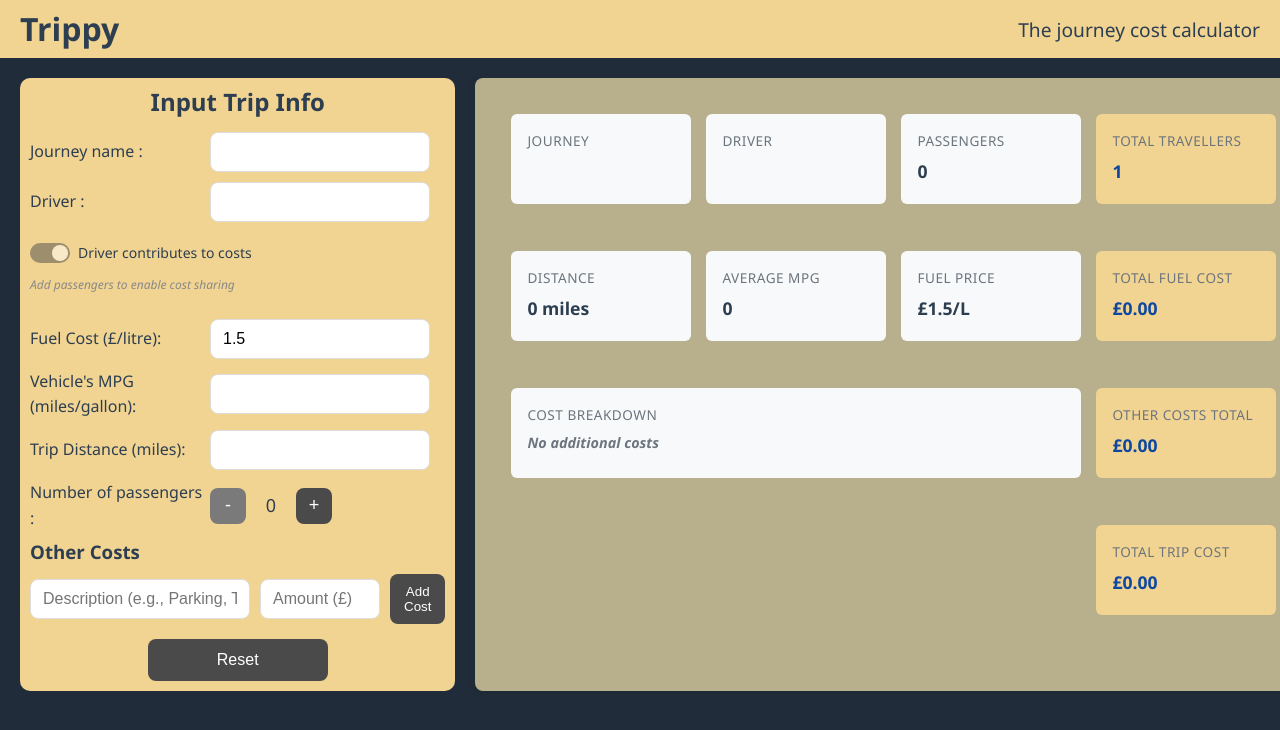
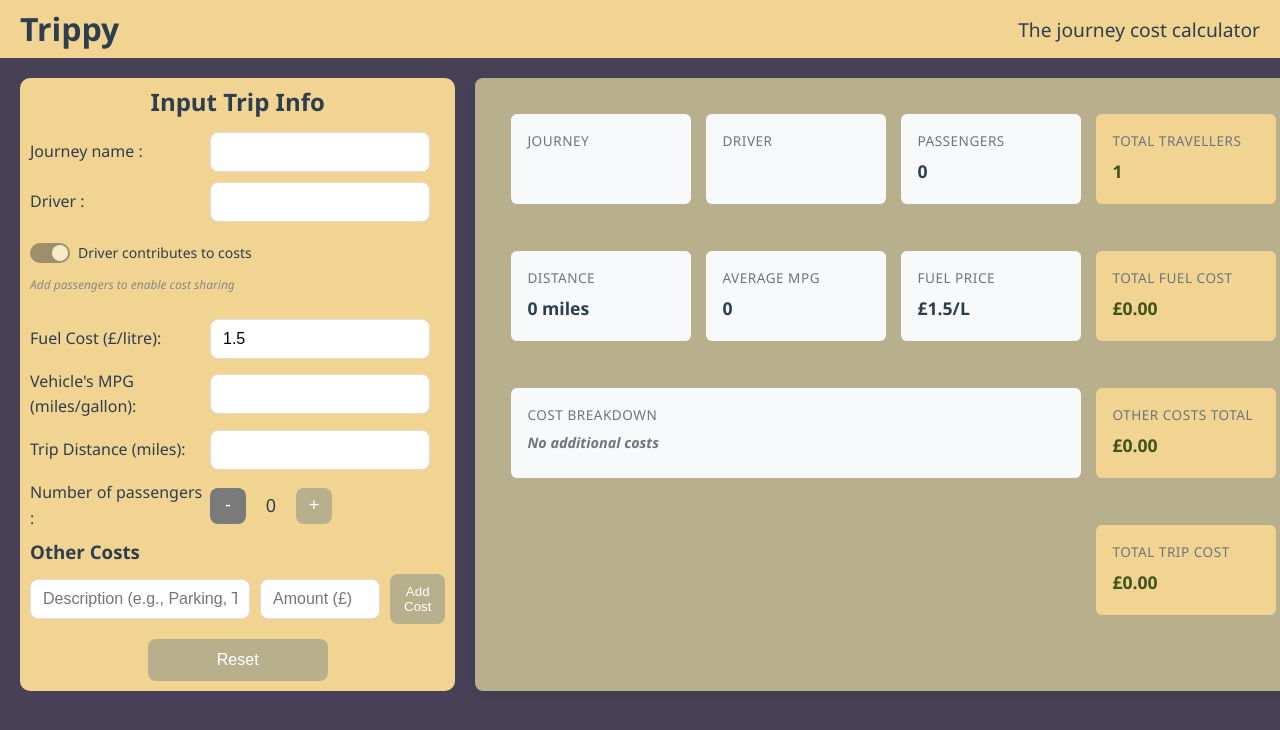
Before and after one commit to m1k3wn/trippy-journey-calculator, a React (Vite) app: page / in a window 1280 px wide. Shown: the top 730 px of the page. Built offline with nearby package versions, Linux system fonts and the light colour scheme.

Commit message:
adds colour scheme

```diff
--- a/src/components/OtherCosts.jsx
+++ b/src/components/OtherCosts.jsx
@@ -37,6 +37,7 @@ export default function OtherCosts({
           />
           <button
             type="button"
+            id="add-cost-button"
             onClick={addOtherCost}
             disabled={!currentOtherCost.description || !currentOtherCost.amount}
           >
--- a/src/index.css
+++ b/src/index.css
@@ -1,13 +1,13 @@
 /* Global styles */
 :root {
-  --primary-color: #4a6fa5;
-  --secondary-color: #2ecc71;
+  /* --primary-color: #4a6fa5;
+  --secondary-color: #2ecc71; */
   --text-color: #2c3e50;
-  --light-bg: #2c3749;
+  /* --light-bg: #2c3749;
   --border-color: #dce1e8;
   --danger-color: #e74c3c;
   --shadow-sm: 0 2px 4px rgba(0, 0, 0, 0.05);
-  --shadow-md: 0 4px 8px rgba(0, 0, 0, 0.1);
+  --shadow-md: 0 4px 8px rgba(0, 0, 0, 0.1); */
 }
 
 * {
@@ -26,7 +26,7 @@ body {
 
 body {
   font-family: "Segoe UI", Tahoma, Geneva, Verdana, sans-serif;
-  background-color: #202c39;
+  background-color: #474056;
   color: var(--text-color);
   line-height: 1.6;
   min-height: 100vh;
@@ -62,3 +62,7 @@ h6 {
   margin: 0 auto;
   width: 100%;
 }
+
+#button {
+  background-color: pink;
+}
--- a/src/styles/DashboardItem.css
+++ b/src/styles/DashboardItem.css
@@ -35,7 +35,7 @@
 }
 
 .highlight-item .dash-item-value {
-  color: #0d47a1;
+  color: #40531b;
 }
 
 /* Special case for items that need more width (like cost breakdown) */
--- a/src/styles/InputForm.css
+++ b/src/styles/InputForm.css
@@ -118,7 +118,7 @@ input[type="number"]:focus {
   display: flex;
   align-items: center;
   justify-content: center;
-  background-color: #4a4a4a;
+  background-color: #b8b08d;
   color: white;
   border: none;
   border-radius: 8px;
@@ -128,6 +128,10 @@ input[type="number"]:focus {
 .counter-btn:disabled {
   background-color: #7a7a7a;
   cursor: not-allowed;
+}
+
+.counter-btn:hover {
+  background-color: #9a926e;
 }
 
 .counter-value {
@@ -259,7 +263,7 @@ input[type="number"]:focus {
   margin-top: -10px;
   padding: 12px 24px;
   border-radius: 8px;
-  background-color: #4a4a4a;
+  background-color: #b8b08d;
   color: white;
   border: none;
   font-size: 16px;
@@ -270,9 +274,16 @@ input[type="number"]:focus {
 }
 
 .reset-button:hover {
-  background-color: #333;
+  background-color: #9a926e;
 }
 
+#add-cost-button {
+  background-color: #b8b08d;
+}
+
+#add-cost-button:hover {
+  background-color: #9a926e;
+}
 .remove-cost-btn {
   background: none;
   border: none;
```
